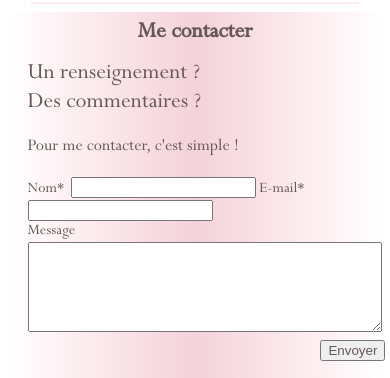
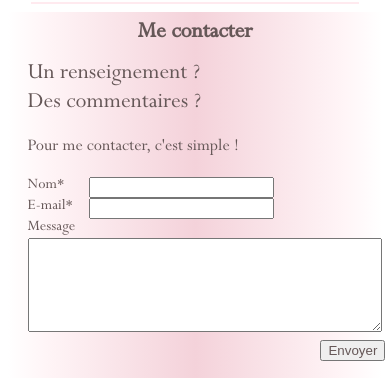
Before and after one commit to tintin0013/cindy-s-cakes, a plain HTML site: page contact.html in a window 390 px wide. Shown: the part 109-487 px from the top of the page. Drawn offline with Linux system fonts and the light colour scheme.

Commit message:
modif input

```diff
--- a/contact.html
+++ b/contact.html
@@ -54,10 +54,14 @@
             <p class="simple">Pour me contacter, c'est simple !</p>
           </div>
           <div class="labelInput">
-            <label for="nom">Nom*</label>
-            <input type="text" name="nom" id="nom" />
-            <label for="email">E-mail*</label>
-            <input type="text" name="email" id="email" />
+            <div class="sousInput">
+              <label for="nom">Nom*</label>
+              <input type="text" name="nom" id="nom" />
+            </div>
+            <div class="sousInput">
+              <label for="email">E-mail*</label>
+              <input type="text" name="email" id="email" />
+            </div>
           </div>
 
           <label class="labelInput" for="message">Message</label>
--- a/style.css
+++ b/style.css
@@ -586,6 +586,9 @@ a:hover {
   .sousInput label {
     width: 15vw;
   }
+  #email {
+    margin-left: 3px;
+  }
 
   .photoPresentation {
     width: 50%;
```
